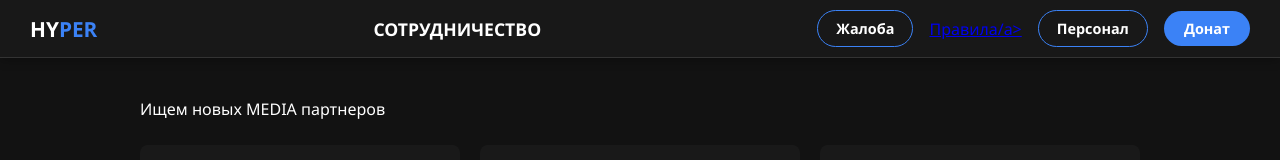
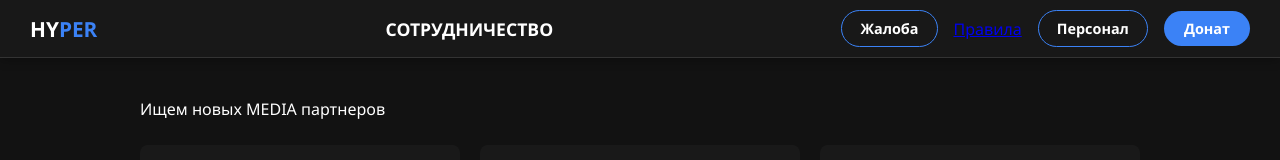
Before and after one commit to mc-hyper/cooperation, a plain HTML site: page index.html in a window 1280 px wide. Shown: the top 160 px of the page. Drawn offline with Linux system fonts and the light colour scheme.

Commit message:
Update index.html

```diff
--- a/index.html
+++ b/index.html
@@ -10,7 +10,7 @@
     <div class="nav-center">Сотрудничество</div>
     <div class="nav-right">
       <a href="https://mc-hyper.github.io/complaints/" class="btn-nav">Жалоба</a>
-      <a href="https://mc-hyper.github.io/rules/">Правила/a>
+      <a href="https://mc-hyper.github.io/rules/">Правила</a>
       <a href="https://mc-hyper.github.io/admins/" class="btn-nav">Персонал</a>
       <a href="https://hyper-donate.easydonate.ru" class="btn-donate">Донат</a>
     </div>
```
